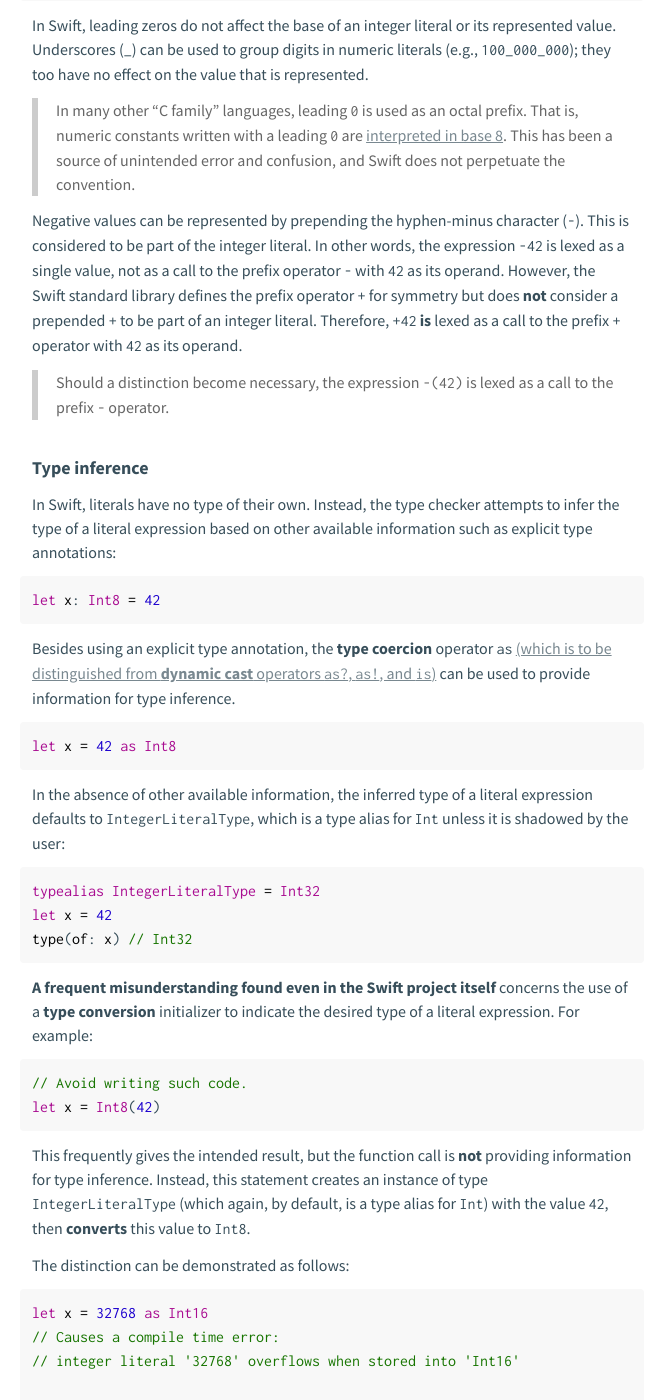
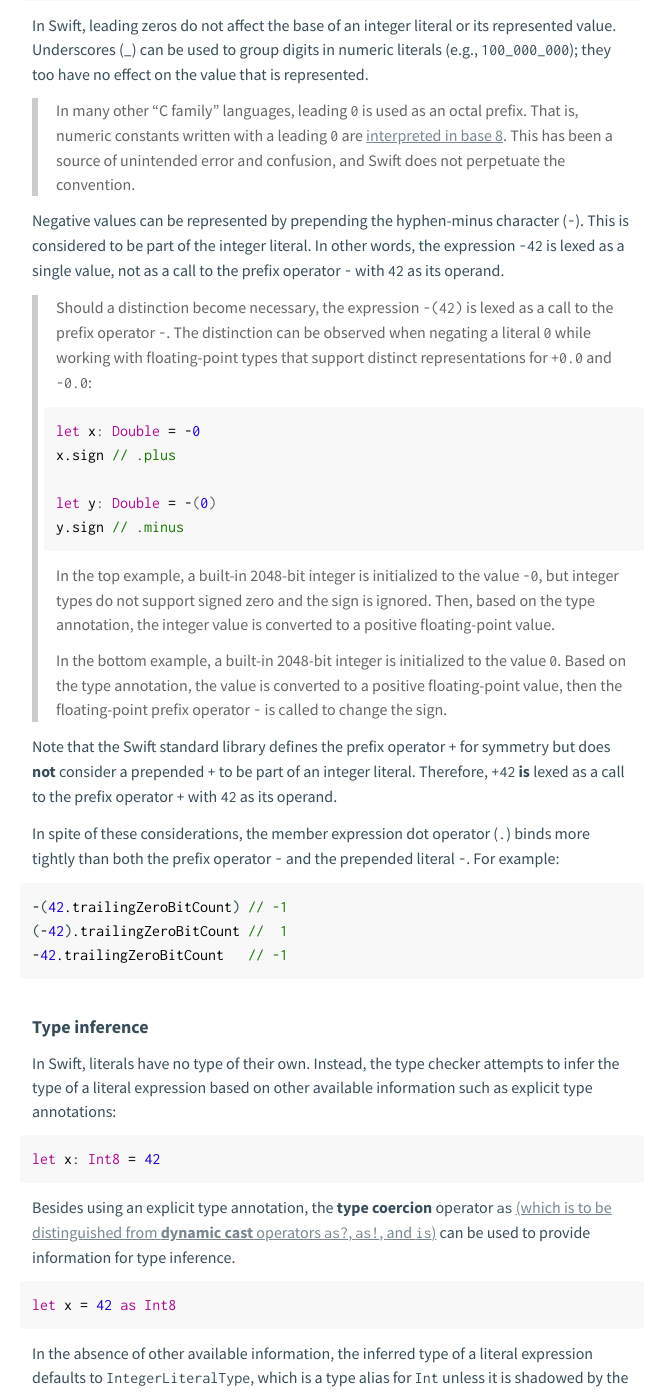
Before and after one commit to xwu/xwu-swift-numerics, a Jekyll site: the page built from integers-part-1.md, in a window 1280 px wide and 1400 px high, scrolled down 1391 px. Shown: the whole window, without its empty margins (308-970 px from the left). Built offline with Jekyll 4.4.1, drawn with Linux system fonts in a browser that asks for light colours; our own code applies the rules of GitHub Pages for plain Markdown files; some of the changed text lies outside the part shown.

````diff
--- a/integers-part-1.md
+++ b/integers-part-1.md
@@ -82,13 +82,45 @@ represented.
 Negative values can be represented by prepending the hyphen-minus character
 (`-`). This is considered to be part of the integer literal. In other words, the
 expression `-42` is lexed as a single value, not as a call to the prefix
-operator `-` with `42` as its operand. However, the Swift standard library
-defines the prefix operator `+` for symmetry but does __not__ consider a
-prepended `+` to be part of an integer literal. Therefore, `+42` __is__ lexed as
-a call to the prefix `+` operator with `42` as its operand.
+operator `-` with `42` as its operand.
 
 > Should a distinction become necessary, the expression `-(42)` is lexed as a
-> call to the prefix `-` operator.
+> call to the prefix operator `-`. The distinction can be observed when negating
+> a literal `0` while working with floating-point types that support distinct
+> representations for `+0.0` and `-0.0`:
+>
+> ```swift
+> let x: Double = -0
+> x.sign // .plus
+>
+> let y: Double = -(0)
+> y.sign // .minus
+> ```
+>
+> In the top example, a built-in 2048-bit integer is initialized to the value
+> `-0`, but integer types do not support signed zero and the sign is ignored.
+> Then, based on the type annotation, the integer value is converted to a
+> positive floating-point value.
+>
+> In the bottom example, a built-in 2048-bit integer is initialized to the value
+> `0`. Based on the type annotation, the value is converted to a positive
+> floating-point value, then the floating-point prefix operator `-` is called to
+> change the sign.
+
+Note that the Swift standard library defines the prefix operator `+` for
+symmetry but does __not__ consider a prepended `+` to be part of an integer
+literal. Therefore, `+42` __is__ lexed as a call to the prefix operator `+` with
+`42` as its operand.
+
+In spite of these considerations, the member expression dot operator (`.`) binds
+more tightly than both the prefix operator `-` and the prepended literal `-`.
+For example:
+
+```swift
+-(42.trailingZeroBitCount) // -1
+(-42).trailingZeroBitCount //  1
+-42.trailingZeroBitCount   // -1
+```
 
 [ref 2-1]: https://blogs.msdn.microsoft.com/oldnewthing/20140116-00/?p=2063
 
````
Also changed, not shown: other parts of integers-part-1.md (+1 -1 lines), fp-part-1.md (+1 -1 lines), fp-part-2.md (+35 -17 lines), integers-part-2.md (+18 -10 lines).
